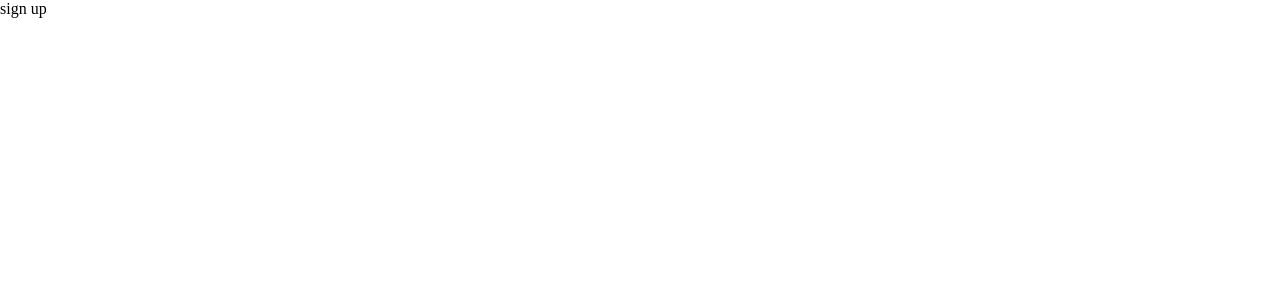
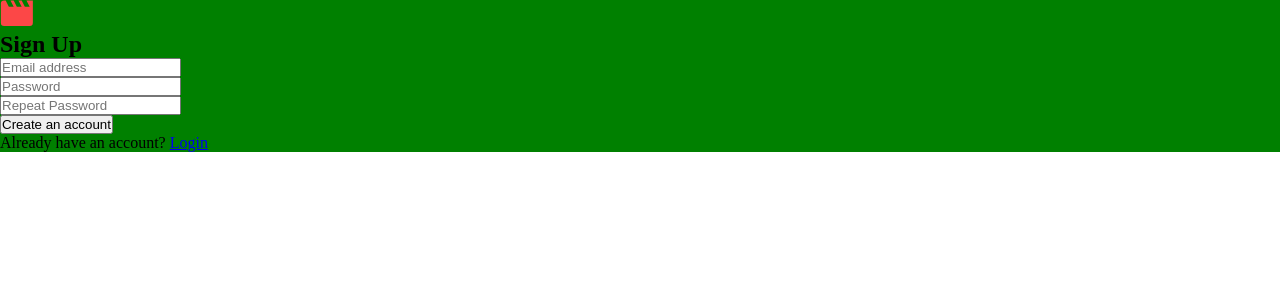
Before and after one commit to DavitDvalashvili/entertainment-web-app-Front, a React (Vite) app: page /signUp in a window 1280 px wide. Shown: the top 300 px of the page. Built offline with nearby package versions, Linux system fonts and the light colour scheme.

Commit message:
feat: working on login and sighnup functionality

```diff
--- a/src/App.tsx
+++ b/src/App.tsx
@@ -1,4 +1,4 @@
-import { useState, useEffect } from "react";
+import { useState, useEffect, createContext } from "react";
 import {
   RouterProvider,
   createBrowserRouter,
@@ -14,6 +14,8 @@ import Login from "./components/pages/Login";
 import SignUp from "./components/pages/SignUp";
 import Home from "./components/pages/Home";
 import Preloader from "./components/functionalComponents/Preloader";
+import { UserContextType } from "./Types";
+
 
 const router = createBrowserRouter(
   createRoutesFromElements(
@@ -29,13 +31,26 @@ const router = createBrowserRouter(
   )
 );
 
+// eslint-disable-next-line react-refresh/only-export-components
+export const userContext = createContext<undefined | UserContextType>(undefined);
+
 function App() {
   const [load, setLoad] = useState(true);
+  const [email, setEmail] = useState<string>("");
+  const [password, setPassword] = useState<string>("");
+
+
+  const contextValue ={
+    email,
+    setEmail,
+    password,
+    setPassword,
+  }
 
   useEffect(() => {
     const timer = setTimeout(() => {
       setLoad(false);
-    }, 500)
+    }, 300)
 
     return () => {
       clearTimeout(timer)
@@ -46,7 +61,9 @@ function App() {
     <>
       <GlobalStyle/>
       <Preloader load={load}/>
+      <userContext.Provider value={contextValue}>
       <RouterProvider router={router} />
+      </userContext.Provider>
     </>
   );
 }
--- a/src/components/pages/Login.tsx
+++ b/src/components/pages/Login.tsx
@@ -1,38 +1,91 @@
 import LoginStyled from "../styledComponents/pages/LoginStyles";
-import { useNavigate } from "react-router-dom";
+import { useNavigate, Link } from "react-router-dom";
 import logo from "../../assets/logo.svg";
 import { LoginInputs } from "../../Types";
 import { useForm, SubmitHandler } from "react-hook-form";
+import { userContext } from "../../App";
+import { useContext, useState } from "react";
 
 const Login = () => {
+  const [validate, setValidate] = useState<boolean>(false);
+  const [wait, setWait] = useState<boolean>(false);
+
+  //create context
+  const context = useContext(userContext);
+  const navigate = useNavigate();
+
   const {
     register,
     handleSubmit,
-    watch,
-    formState: { error },
+    formState: { errors },
+    getValues,
   } = useForm<LoginInputs>();
 
-  const navigate = useNavigate();
+  const validationFun = () => {
+    const timer = setTimeout(() => {
+      setWait(false);
+    }, 1000);
 
-  const submitFunction: SubmitHandler<LoginInputs> = (data) => {
-    console.log(data);
-    console.log(error);
-    navigate("/AllContent");
+    return () => {
+      clearTimeout(timer);
+    };
+  };
+
+  const submitFunction: SubmitHandler<LoginInputs> = () => {
+    getValues("email") === context?.email &&
+    getValues("password") === context?.password
+      ? setValidate(true)
+      : setValidate(false);
+    setWait(true);
+    validationFun();
   };
 
   return (
     <LoginStyled>
       <img src={logo} alt="logo" />
-      <h1>Login</h1>
+      <h2>Login</h2>
       <form onSubmit={handleSubmit(submitFunction)}>
         <div className="email">
-          <input type="text" placeholder="Email address"/>
+          <input
+            type="text"
+            placeholder="Email address"
+            {...register("email", {
+              required: "Can’t be empty",
+              pattern: {
+                value: /^[a-zA-Z0-9._%+-]+@[a-zA-Z0-9.-]+\.[a-zA-Z]{2,}$/,
+                message: "Enter valid email",
+              },
+            })}
+          />
+          {errors.email && <span>{errors.email?.message}</span>}
         </div>
         <div className="password">
-          <input type="text" placeholder="Password"  />
+          <input
+            type="text"
+            placeholder="Password"
+            {...register("password", {
+              required: "Can’t be empty",
+              pattern: {
+                value:
+                  /^(?=.*[A-Za-z])(?=.*\d)[A-Za-z\d.,!@#$%^&*()_+{}[\]:;<>,.?/~\\-]{5,}$/,
+                message: "Enter stronger password",
+              },
+            })}
+          />
+          {errors.password && <span>{errors.password.message}</span>}
         </div>
+        <Link to={!wait && validate ? "/AllContent" : ""}>
+          <button type="submit">Login to your account</button>
+        </Link>
       </form>
-      <input type="submit" />
+      <p>
+        Don’t have an account? <Link to={"/signUp"}>Sign Up</Link>
+      </p>
+      {wait && (
+        <span className="note">
+          {validate ? "Login successfully" : "User not found"}
+        </span>
+      )}
     </LoginStyled>
   );
 };
--- a/src/components/pages/SignUp.tsx
+++ b/src/components/pages/SignUp.tsx
@@ -1,9 +1,92 @@
+import SignUpStyle from "../styledComponents/pages/SignUpStyle";
+import Logo from "../../assets/logo.svg";
+import { SignUpInputs } from "../../Types";
+import { useNavigate, Link } from "react-router-dom";
+import { useForm, SubmitHandler } from "react-hook-form";
+import { userContext } from "../../App";
+import { useContext } from "react";
+
 const SignUp = () => {
-    return (
-        <>
-        sign up
-        </>
-    )
-}
+  const context = useContext(userContext);
+
+  const {
+    register,
+    handleSubmit,
+    watch,
+    formState: { errors },
+  } = useForm<SignUpInputs>();
+
+  const navigate = useNavigate();
+  const submitFunction: SubmitHandler<SignUpInputs> = (data) => {
+    context?.setPassword(data.password);
+    context?.setEmail(data.email)
+    navigate("/login");
+  };
+
+  const validatePasswordRepeat = () => {
+    const password = watch("password");
+    const repeatPassword = watch("repeatPassword");
+    if (password === repeatPassword) {
+      return undefined;
+    } else {
+      return "Do not match";
+    }
+  };
+
+  return (
+    <SignUpStyle>
+      <img src={Logo} alt="logo" />
+      <h2>Sign Up</h2>
+      <form onSubmit={handleSubmit(submitFunction)}>
+        <div className="email">
+          <input
+            type="text"
+            placeholder="Email address"
+            {...register("email", {
+              required: "Can’t be empty",
+              pattern: {
+                value: /^[a-zA-Z0-9._%+-]+@[a-zA-Z0-9.-]+\.[a-zA-Z]{2,}$/,
+                message: "Enter valid email",
+              },
+            })}
+          />
+          {errors.email && <span>{errors.email?.message}</span>}
+        </div>
+        <div className="password">
+          <input
+            type="text"
+            placeholder="Password"
+            {...register("password", {
+              required: "Can’t be empty",
+              pattern: {
+                value:
+                  /^(?=.*[A-Za-z])(?=.*\d)[A-Za-z\d.,!@#$%^&*()_+{}[\]:;<>,.?/~\\-]{5,}$/,
+                message: "Enter stronger password",
+              },
+            })}
+          />
+          {errors.password && <span>{errors.password.message}</span>}
+        </div>
+        <div className="repeatPassword">
+          <input
+            type="text"
+            placeholder="Repeat Password"
+            {...register("repeatPassword", {
+              required: "Can’t be empty",
+              validate: validatePasswordRepeat,
+            })}
+          />
+          {errors.repeatPassword && (
+            <span>{errors.repeatPassword.message}</span>
+          )}
+        </div>
+        <button type="submit">Create an account</button>
+      </form>
+      <p>
+        Already have an account? <Link to={"/login"}>Login</Link>
+      </p>
+    </SignUpStyle>
+  );
+};
 
 export default SignUp;
--- /dev/null
+++ b/src/components/styledComponents/pages/SignUpStyle.tsx
@@ -0,0 +1,6 @@
+import styled from "styled-components"
+const SignUpStyle = styled.div`
+    background-color: green;
+`
+
+export default SignUpStyle;
--- a/src/main.tsx
+++ b/src/main.tsx
@@ -1,10 +1,8 @@
-import React from 'react'
+
 import ReactDOM from 'react-dom/client'
 import App from './App.tsx'
 
 
 ReactDOM.createRoot(document.getElementById('root')!).render(
-  <React.StrictMode>
-    <App />
-  </React.StrictMode>,
+  <App />
 )
```
Also changed, not shown: src/Types.tsx (+13 -0 lines).
